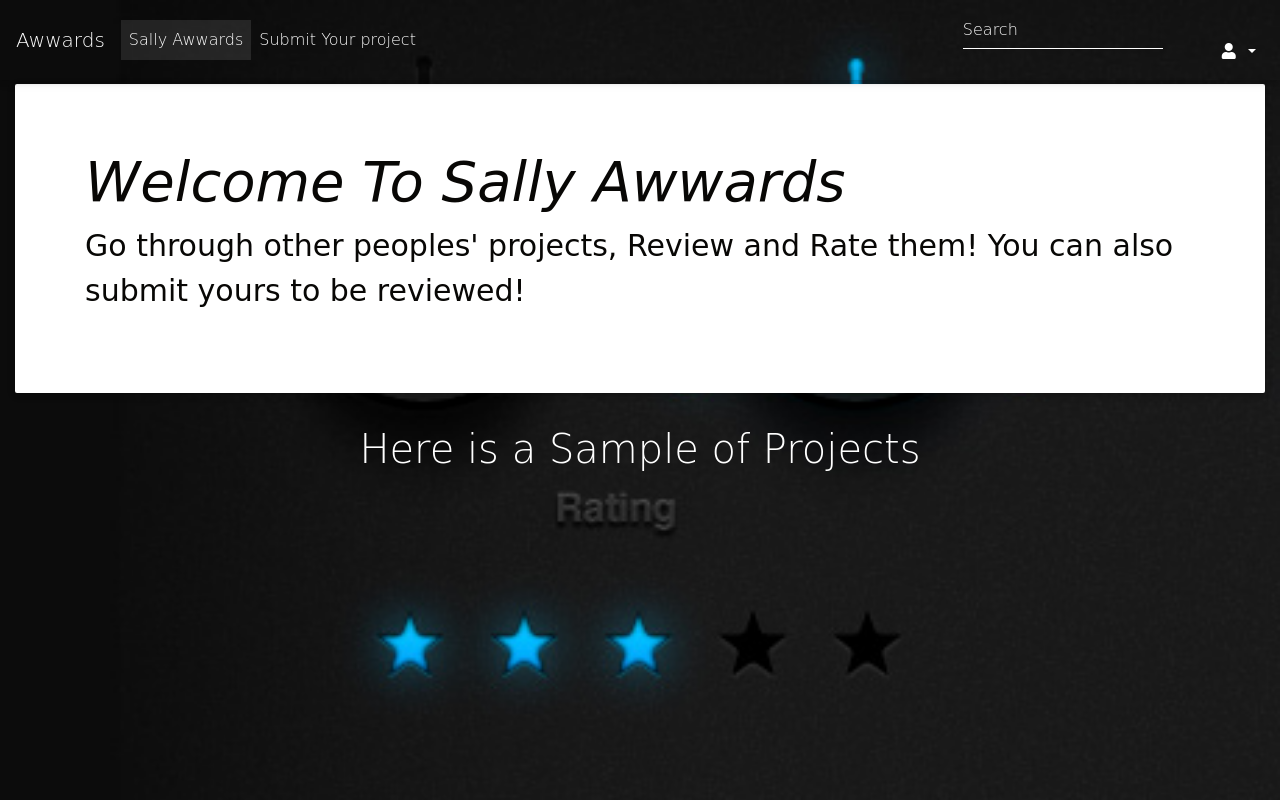
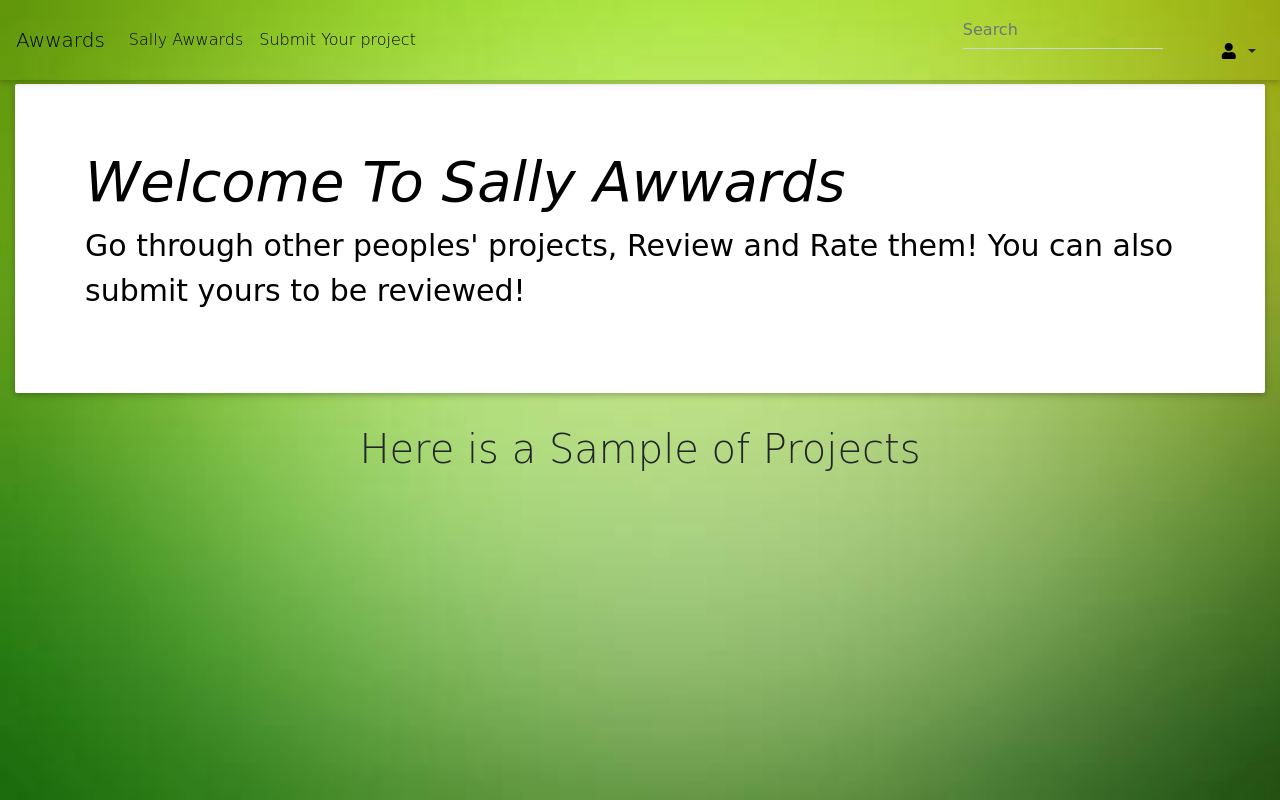
Before and after one commit to nancy88199488/sally-awwards, a Django app: page / in a window 1280 px wide. Run offline with Django 3.2, Linux system fonts and the light colour scheme; data that the repository does not hold is empty; some libraries are stand-ins or nearby versions; some web fonts are replaced.

Commit message:
update the changes made to the files

```diff
--- a/projects/templates/base.html
+++ b/projects/templates/base.html
@@ -25,7 +25,7 @@
     <title>Sally Awwards</title>
 </head>
 
-<body style="background-image: url('/static/css/images/ui.jpg'); background-repeat: no-repeat; background-size: cover;">
+<body style="background-image: url('/static/css/images/photo.jpg'); background-repeat: no-repeat; background-size: cover;">
     {%include "navbar.html"%}
     {% block content %}
     {%endblock%}
--- a/projects/templates/index.html
+++ b/projects/templates/index.html
@@ -4,13 +4,13 @@
     <div class="container-fluid">
         <div class="jumbotron jumbotron-fluid">
         <div class="container">
-            <h2 class="display-4"><b style="color:080705;"><i>Welcome To Sally Awwards</i></b></h2>
-            <p class="lead" style="color:080705; font-size:30px;"><b>Go through other peoples' projects, Review and Rate them! You can
+            <h2 class="display-4"><b style="color:000000;"><i>Welcome To Sally Awwards</i></b></h2>
+            <p class="lead" style="color:000000; font-size:30px;"><b>Go through other peoples' projects, Review and Rate them! You can
                     also submit yours to be reviewed!</b>
             </p>
         </div>
     </div>
-    <h1 style="color:ffffff;text-align: center;">Here is a Sample of Projects</h1>
+    <h1 style="text-align:center;">Here is a Sample of Projects</h1>
     <div class="row">
         {%for proj in projects%}
         <div class="col-md-3">
--- a/projects/templates/navbar.html
+++ b/projects/templates/navbar.html
@@ -1,6 +1,6 @@
 <!--Navbar -->
-<nav class="mb-1 navbar navbar-expand-lg navbar-dark default">
-    <a class="navbar-brand" href="#">Awwards</a>
+<nav class="mb-1 navbar navbar-expand-lg navbar-black">
+    <a class="navbar-brand"  style="color:000000;" href="{% url 'home' %}"><span class="sr-only">(current)</span>Awwards</a>
     <button class="navbar-toggler" type="button" data-toggle="collapse" data-target="#navbarSupportedContent-333"
         aria-controls="navbarSupportedContent-333" aria-expanded="false" aria-label="Toggle navigation">
         <span class="navbar-toggler-icon"></span>
@@ -8,12 +8,12 @@
     <div class="collapse navbar-collapse" id="navbarSupportedContent-333">
         <ul class="navbar-nav mr-auto">
             <li class="nav-item active">
-                <a class="nav-link" href="{%url 'home' %}">Sally Awwards
+                <a class="nav-link" style="color:000000;" href="{%url 'home' %}">Sally Awwards
                     <span class="sr-only">(current)</span>
                 </a>
             </li>
             <li class="nav-item">
-                <a class="nav-link" href="{%url 'project' %}">Submit Your project</a>
+                <a class="nav-link"style="color:000000;" href="{%url 'project' %}">Submit Your project</a>
             </li>
         </ul>
         <ul class="navbar-nav ml-auto nav-flex-icons">
@@ -30,9 +30,9 @@
                 <a class="nav-link dropdown-toggle" id="navbarDropdownMenuLink-333" data-toggle="dropdown"
                     aria-haspopup="true" aria-expanded="false">
                     <br>
-                    <i class="fas fa-user" style="color:ffffff;"></i>
+                    <i class="fas fa-user" style="color:000000;"></i>
                 </a>
-                <div class="dropdown-menu dropdown-menu-right dropdown-default" style="color:1982c4;"
+                <div class="dropdown-menu dropdown-menu-right dropdown-default" style="color:000000;"
                     aria-labelledby="navbarDropdownMenuLink-333">
                     <a class="dropdown-item" href="{% url 'login' %}">Login</a>
                     <a class="dropdown-item" href="{% url 'profile' user.id %}">Profile</a>
--- a/projects/templates/newProject.html
+++ b/projects/templates/newProject.html
@@ -9,7 +9,7 @@
                 <div class="panel panel-default">
 
                     <div class="panel-heading">
-                        <h3 class="text-center">Submit Your Project</h3>
+                        <h3 class="text-center" style="color:000000;">Submit Your Project</h3>
                     </div>
                     <div class="panel-body">
 
@@ -17,7 +17,7 @@
                             {% csrf_token %}
                             {% bootstrap_form form %}
                             <div class="form-group">
-                                <input type="submit" class="btn btn-info btn-sm" value="Post">
+                                <input type="submit" class="btn btn-dark btn-sm" value="Post">
                             </div>
                             <input type="hidden" name="next" value="{{next}}">
 
--- a/projects/templates/profile.html
+++ b/projects/templates/profile.html
@@ -5,7 +5,7 @@
         <div class=" content-section container" style="padding-top: 100px;">
             <div class="media">
                 <div class="col-sm-4">
-                    <div style="width: 150px; height:150px; overflow:hidden; border-radius:50%" class="img-wrapper">
+                    <div style="width: 150px; height:150px; overflow:hidden;">
                         <img width="120%" height="120%" src="{{profile.photo.url }}" alt="profile">
                     </div>
                 </div>
--- a/projects/templates/users/login.html
+++ b/projects/templates/users/login.html
@@ -13,14 +13,14 @@
             <div class="panel panel-default">
 
                 <div class="panel-body card p-5 mt-5">
-                    <h3 class="text-center">Sign In</h3>
+                    <h3 class="text-center" style="color:000000;">Sign In</h3>
 
                     <form method="post">
                         {% csrf_token %}
                         {% bootstrap_form form %}
 
                         <div class="form-group">
-                            <input type="submit" class="btn btn-info btn-sm" value="Login">
+                            <input type="submit" class="btn btn-dark btn-sm" value="Login">
                         </div>
                         <p class="container">You dont have an account? <a href="/register"> Sign Up</a></p>
 
--- a/projects/templates/users/logout.html
+++ b/projects/templates/users/logout.html
@@ -3,7 +3,7 @@
 {{block.super}}
     <div class="content-section">
         <h2>You have been logged out successfully</h2>
-            <small class="text-muted">
+            <small class="text-dark">
                 <a class="ml-2" href="{% url 'login' %}">Log In</a>
                 <h4>Welcome Again</h4>
             </small>
--- a/projects/templates/users/register.html
+++ b/projects/templates/users/register.html
@@ -12,7 +12,7 @@
             <div class="panel panel-default card p-5 mt-5 mb-5">
 
                 <div class="panel-heading">
-                    <h3 class="text-center">Sign Up</h3>
+                    <h3 class="text-center" style="color:000000;">Sign Up</h3>
                 </div>
                 <div class="panel-body">
 
@@ -21,7 +21,7 @@
                         {% bootstrap_form form %}
                         {% bootstrap_form profForm %}
                         <div class="form-group">
-                            <input type="submit" class="btn btn-info btn-sm" value="Sign Up">
+                            <input type="submit" class="btn btn-dark btn-sm" value="Sign Up">
                         </div>
                         <p>Already have an account? <a href="/login"> Log In</a></p>
                         <input type="hidden" name="next" value="{{next}}">
--- a/static/css/styles.css
+++ b/static/css/styles.css
@@ -1,9 +1,8 @@
 body{
-    color:f7fff7;
     font-family: 'Viaoda Libre', cursive;
     font-size:20px;
     font-weight:lighter;
 }
 .dropdown-item{
-    color:1982c4;
+    color:000000;
 }
```
Also changed, not shown: README.md, static/css/images/photo.jpg (added).
